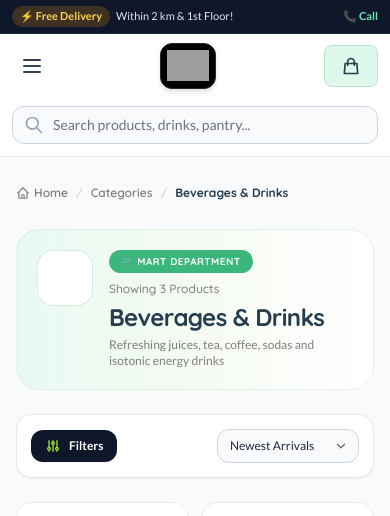
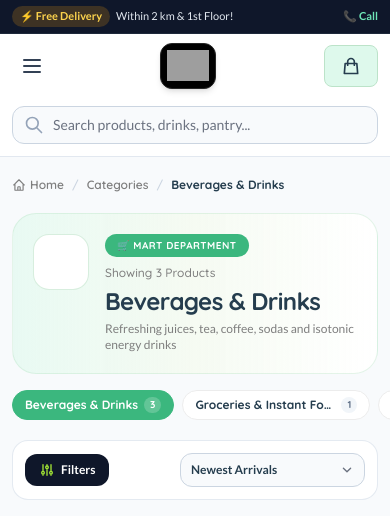
Before and after one commit to Abdulrehman2015/nabeel-store, a Laravel app: page /category/beverages-drinks in a window 390 px wide. Shown: the top 516 px of the page. Run offline with Laravel 12, Linux system fonts and the light colour scheme; data comes from the database, SQL or seed files in the repository; style sheets or scripts are compiled from the project's sources; some libraries are stand-ins or nearby versions; grey boxes are pictures that could not be loaded.

Commit message:
Fix mobile responsiveness and add horizontal category switcher on category detail page

```diff
--- a/resources/views/storefront/category.blade.php
+++ b/resources/views/storefront/category.blade.php
@@ -1,7 +1,7 @@
 @extends('layouts.storefront')
 
 @section('content')
-<div class="max-w-[1600px] mx-auto px-4 sm:px-6 lg:px-8 py-6 sm:py-8 space-y-6" x-data="{ mobileFiltersOpen: false }">
+<div class="max-w-[1600px] mx-auto px-3 sm:px-6 lg:px-8 py-4 sm:py-8 space-y-4 sm:space-y-6 overflow-x-hidden" x-data="{ mobileFiltersOpen: false }">
 
     {{-- Breadcrumbs Navigation --}}
     <nav class="flex text-xs text-slate-500 font-medium overflow-x-auto no-scrollbar py-1" aria-label="Breadcrumb">
@@ -53,7 +53,7 @@
     </div>
 
     {{-- Main Content Grid: Desktop Sidebar + Products Grid --}}
-    <div class="grid grid-cols-1 lg:grid-cols-4 gap-8 items-start">
+    <div class="grid grid-cols-1 lg:grid-cols-4 gap-4 lg:gap-8 items-start">
 
         {{-- ========================================================
              LEFT SIDEBAR: Categories with Icons + Refined Filters + 3D Delivery Trust Card
@@ -346,34 +346,48 @@
         {{-- ========================================================
              RIGHT MAIN AREA: Mobile Filter Bar + Sorting + Products
              ======================================================== --}}
-        <div class="lg:col-span-3 space-y-6">
+        <div class="lg:col-span-3 space-y-4 sm:space-y-6 min-w-0">
+
+            {{-- Mobile Horizontal Category Switcher Pills (<lg) --}}
+            <div class="lg:hidden flex items-center gap-2 overflow-x-auto no-scrollbar pb-1 -mx-3 px-3">
+                @foreach($allCategories as $cat)
+                    @php $isActive = $cat->id === $category->id; @endphp
+                    <a
+                        href="{{ route('category.show', $cat->slug) }}"
+                        class="shrink-0 inline-flex items-center gap-1.5 px-3 py-1.5 rounded-full text-xs font-bold border transition font-['Quicksand'] {{ $isActive ? 'bg-[#3BB77E] text-white border-[#3BB77E] shadow-xs' : 'bg-white text-[#253D4E] border-[#ececec] hover:border-[#3BB77E]' }}"
+                    >
+                        <span class="truncate max-w-[140px]">{{ $cat->name }}</span>
+                        <span class="text-[10px] px-1.5 py-0.2 rounded-full {{ $isActive ? 'bg-white/20 text-white' : 'bg-slate-100 text-slate-500' }}">{{ $cat->products_count }}</span>
+                    </a>
+                @endforeach
+            </div>
 
             {{-- Mobile & Tablet Filter & Sort Bar (<lg screens) --}}
-            <div class="lg:hidden bg-white p-3.5 rounded-2xl border border-slate-200/90 shadow-sm flex items-center justify-between gap-3">
+            <div class="lg:hidden bg-white p-3 rounded-2xl border border-slate-200/90 shadow-2xs flex items-center justify-between gap-2.5">
                 {{-- Filter Drawer Trigger Button --}}
                 <button
                     type="button"
                     @click="mobileFiltersOpen = true"
-                    class="flex items-center gap-2 px-3.5 py-2 bg-slate-900 text-white rounded-xl text-xs font-bold shadow-sm hover:bg-slate-800 transition active:scale-95"
+                    class="shrink-0 flex items-center gap-1.5 px-3.5 py-2 bg-slate-900 text-white rounded-xl text-xs font-bold shadow-2xs hover:bg-slate-800 transition active:scale-95 cursor-pointer"
                 >
-                    <svg class="w-4 h-4 text-lime-400" fill="none" stroke="currentColor" viewBox="0 0 24 24">
+                    <svg class="w-4 h-4 text-lime-400 shrink-0" fill="none" stroke="currentColor" viewBox="0 0 24 24">
                         <path stroke-linecap="round" stroke-linejoin="round" stroke-width="2" d="M12 6V4m0 2a2 2 0 100 4m0-4a2 2 0 110 4m-6 8a2 2 0 100-4m0 4a2 2 0 110-4m0 4v2m0-6V4m6 6v10m6-2a2 2 0 100-4m0 4a2 2 0 110-4m0 4v2m0-6V4"></path>
                     </svg>
                     <span>Filters</span>
                     @if($activeFiltersCount > 0)
-                        <span class="w-5 h-5 rounded-full bg-rose-500 text-white text-[10px] font-black flex items-center justify-center">
+                        <span class="w-4 h-4 rounded-full bg-rose-500 text-white text-[10px] font-black flex items-center justify-center">
                             {{ $activeFiltersCount }}
                         </span>
                     @endif
                 </button>
 
                 {{-- Mobile Sort Dropdown --}}
-                <div class="flex items-center gap-1.5 flex-1 justify-end">
-                    <label for="mobile_sort" class="text-xs text-slate-500 font-semibold hidden sm:inline">Sort:</label>
+                <div class="flex items-center gap-1.5 min-w-0 flex-1 justify-end">
+                    <label for="mobile_sort" class="text-xs text-slate-500 font-semibold hidden sm:inline shrink-0">Sort:</label>
                     <select
                         id="mobile_sort"
                         onchange="location.href = this.value"
-                        class="text-xs py-2 pl-3 pr-8 border border-slate-300 rounded-xl focus:ring-sky-500 focus:border-sky-500 bg-slate-50 font-medium"
+                        class="w-full max-w-[185px] min-w-0 text-xs py-2 pl-2.5 pr-7 border border-slate-300 rounded-xl focus:ring-[#3BB77E] focus:border-[#3BB77E] bg-slate-50 font-semibold text-[#253D4E] truncate"
                     >
                         <option value="{{ request()->fullUrlWithQuery(['sort' => 'newest']) }}" {{ $sort === 'newest' ? 'selected' : '' }}>Newest Arrivals</option>
                         <option value="{{ request()->fullUrlWithQuery(['sort' => 'price_asc']) }}" {{ $sort === 'price_asc' ? 'selected' : '' }}>Price: Low to High</option>
@@ -411,7 +425,7 @@
 
             {{-- Products Grid: Mobile (2-col), Tablet (2-col), Desktop (3-col) --}}
             @if($products->count() > 0)
-                <div class="grid grid-cols-2 sm:grid-cols-2 md:grid-cols-2 lg:grid-cols-3 gap-3 sm:gap-6">
+                <div class="grid grid-cols-2 sm:grid-cols-2 md:grid-cols-2 lg:grid-cols-3 gap-2.5 sm:gap-6">
                     @foreach($products as $product)
                         @include('storefront.partials.product_card', ['product' => $product])
                     @endforeach
@@ -468,7 +482,7 @@
             class="fixed inset-0 bg-slate-950/70 backdrop-blur-xs"
         ></div>
 
-        <div class="fixed inset-y-0 right-0 max-w-full flex pl-10">
+        <div class="fixed inset-y-0 right-0 max-w-full flex pl-6">
             <div
                 x-show="mobileFiltersOpen"
                 x-transition:enter="transition ease-in-out duration-300 transform"
@@ -477,7 +491,7 @@
                 x-transition:leave="transition ease-in-out duration-300 transform"
                 x-transition:leave-start="translate-x-0"
                 x-transition:leave-end="translate-x-full"
-                class="w-screen max-w-md bg-white shadow-2xl flex flex-col justify-between"
+                class="w-[calc(100vw-2.5rem)] max-w-sm bg-white shadow-2xl flex flex-col justify-between"
             >
                 {{-- Drawer Header --}}
                 <div class="p-5 border-b border-slate-100 flex items-center justify-between bg-slate-50/60">
```
Also changed, not shown: 3 other files.
